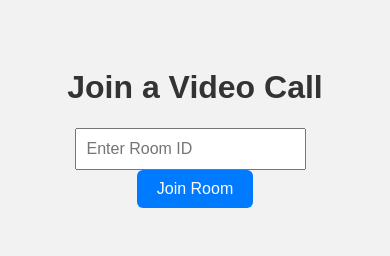
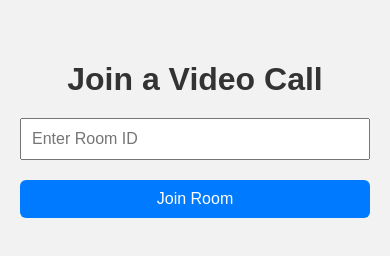
Before and after one commit to eakanshkumar/experiment01, a website: page public/index.html in a window 390 px wide. Drawn offline with nearby package versions, Linux system fonts and the light colour scheme; no server answers.

Commit message:
forth commit

```diff
--- a/public/style.css
+++ b/public/style.css
@@ -2,17 +2,21 @@ body {
   font-family: Arial, sans-serif;
   background-color: #f2f2f2;
   text-align: center;
-  padding: 40px;
+  padding: 40px 20px;
+  margin: 0;
 }
 
 h1 {
   color: #333;
+  margin-bottom: 20px;
 }
 
 input {
   padding: 10px;
   font-size: 16px;
   margin-right: 10px;
+  max-width: 60vw;
+  box-sizing: border-box;
 }
 
 button {
@@ -23,11 +27,36 @@ button {
   border: none;
   border-radius: 6px;
   cursor: pointer;
+  margin-top: 10px;
 }
 
 video {
   width: 45%;
+  max-width: 300px;
   margin: 10px;
   border: 2px solid #333;
   border-radius: 10px;
+  background-color: black;
 }
+
+/* Responsive Styles */
+@media (max-width: 768px) {
+  video {
+    width: 90%;
+    max-width: none;
+    margin: 10px auto;
+    display: block;
+  }
+
+  input {
+    margin: 0 0 10px 0;
+    width: 100%;
+    max-width: none;
+  }
+
+  button {
+    width: 100%;
+    max-width: none;
+    margin: 10px 0;
+  }
+}
```
